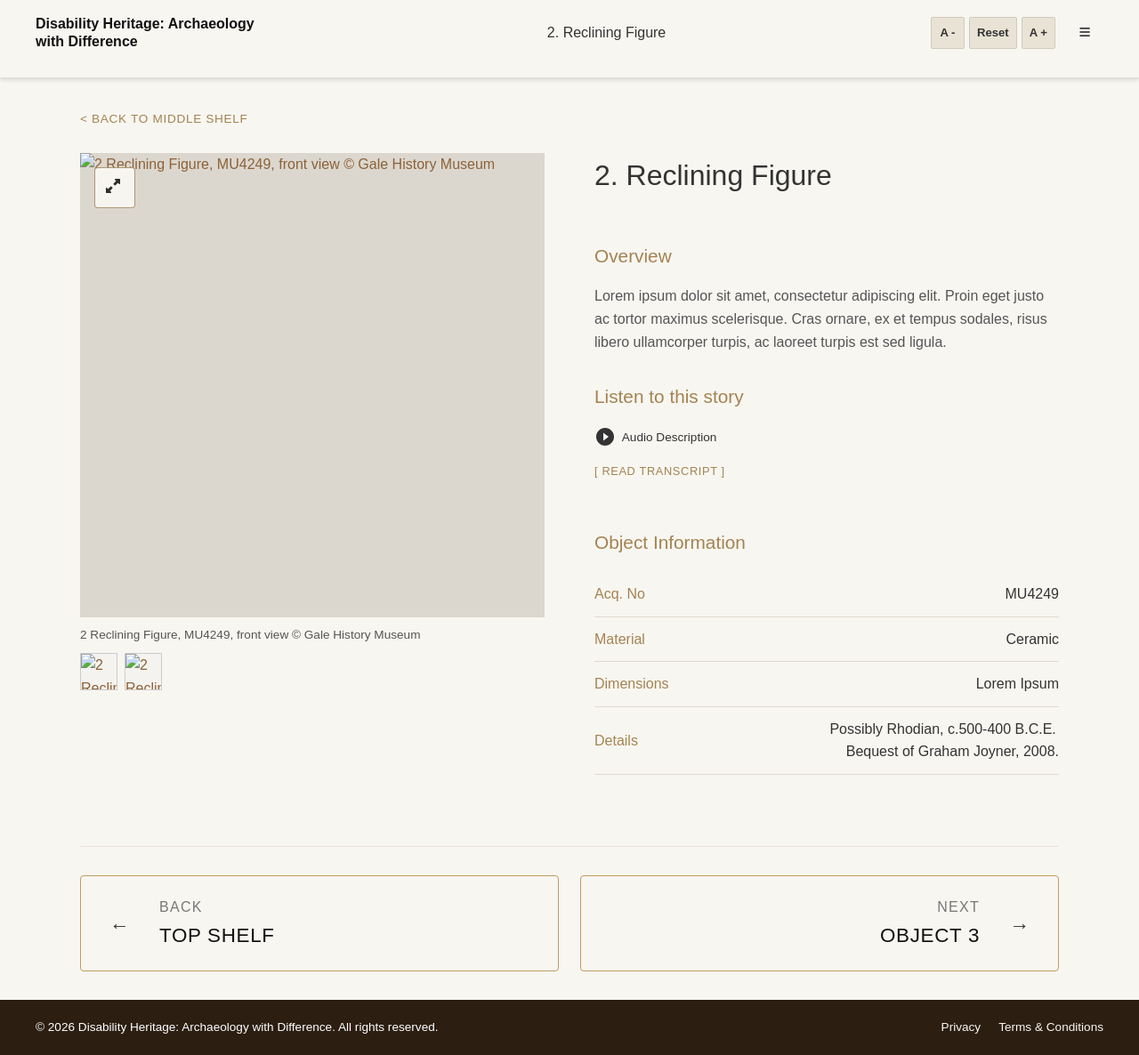
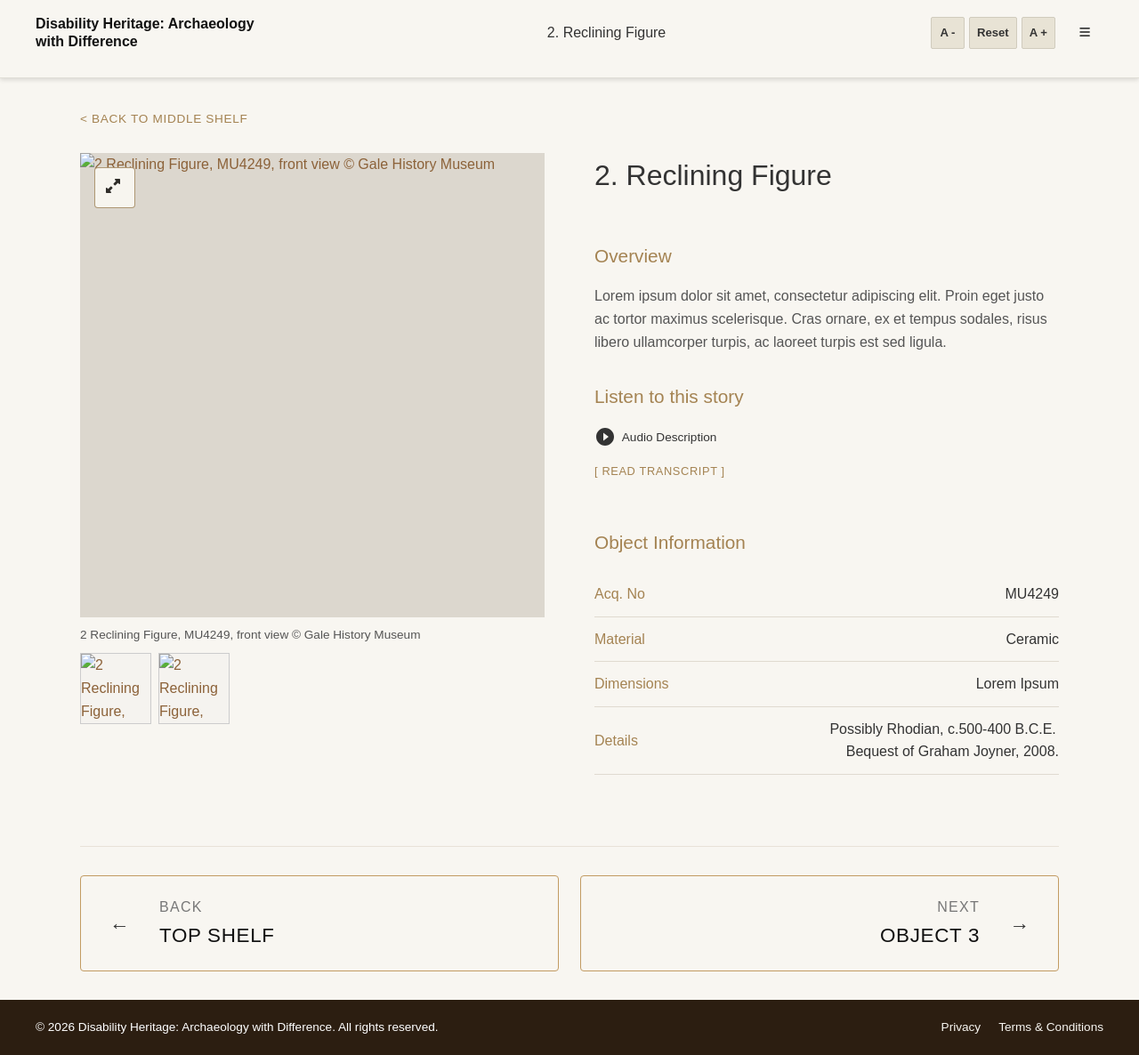
Before and after one commit to HannahVogelArchaeology/group34, a Jekyll site: the page built from objects/middle-shelf-object2.md, in a window 1280 px wide and 1186 px high. Shown: the whole window at 89% size. Built offline with Jekyll 4.4.1, drawn with Linux system fonts in a browser that asks for light colours.

Commit message:
object page thumbnail layout

```diff
--- a/_sass/_object.scss
+++ b/_sass/_object.scss
@@ -126,29 +126,31 @@
       position: static;
       width: 100%;
       display: grid;
-      grid-template-columns: minmax(0, 1fr) auto;
-      align-items: center;
+      grid-template-columns: minmax(0, 1fr);
+      align-items: start;
       gap: 0.75em;
       min-width: 0;
       margin-top: 0.65em;
       box-sizing: border-box;
 
+      &:has(.explore-3d-btn) {
+        grid-template-columns: minmax(0, 1fr) auto;
+      }
+
       .thumbnails-row {
-        display: flex;
+        display: grid;
+        grid-template-columns: repeat(auto-fill, 80px);
         min-width: 0;
-        width: 100%;
+        width: fit-content;
         max-width: 100%;
         gap: 0.5em;
-        overflow-x: auto;
-        overflow-y: hidden;
+        overflow: visible;
         padding-bottom: 2px;
-        scrollbar-width: thin;
 
         .thumb-box {
           display: block;
-          flex: 0 0 42px;
-          width: 42px;
-          height: 42px;
+          width: 80px;
+          height: 80px;
           border: 1px solid #ccc;
           background-color: #f5f3ef;
           cursor: pointer;
```
